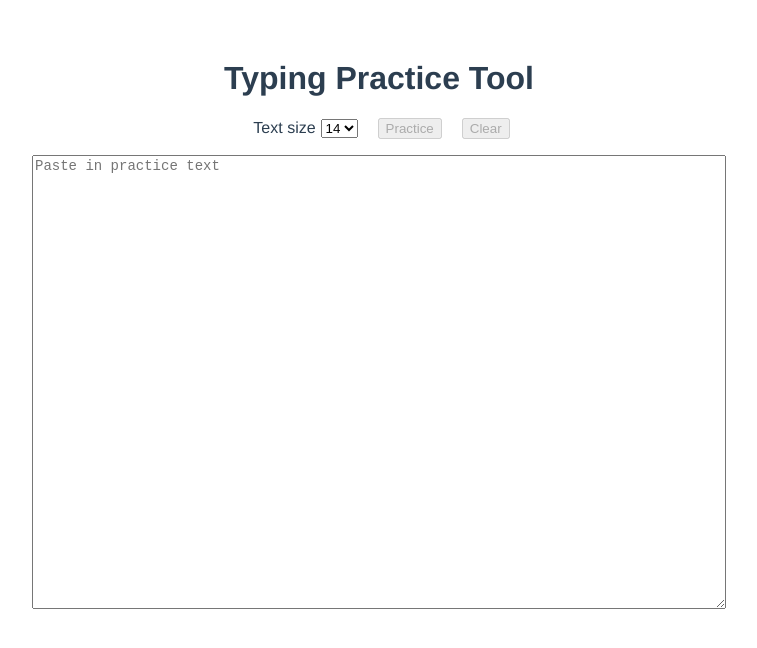
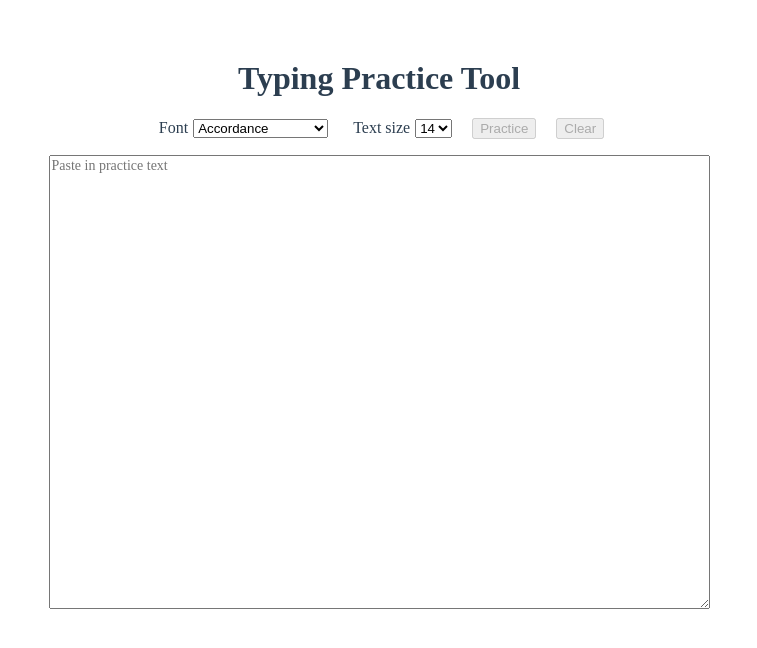
Before and after one commit to 47rooks/typing-tutor, a Vue app: page / in a window 1280 px wide. Shown: the top 648 px of the page, without its empty margins (261-1018 px from the left). Built offline with nearby package versions, Linux system fonts and the light colour scheme.

Commit message:
add font-picker component

```diff
--- a/src/App.vue
+++ b/src/App.vue
@@ -17,6 +17,7 @@ import { Component, Vue } from 'vue-property-decorator';
 import TypingPractice from '@/components/TypingPractice.vue';
 
 @Component({
+  name: 'App',
   components: {
     TypingPractice,
   },
@@ -25,8 +26,12 @@ export default class App extends Vue {}
 </script>
 
 <style>
+#app,
+textarea,
+input {
+  font-family: Accordance, Cardo, 'Times New Roman', Helvetica, Arial, sans-serif;
+}
 #app {
-  font-family: Avenir, Helvetica, Arial, sans-serif;
   -webkit-font-smoothing: antialiased;
   -moz-osx-font-smoothing: grayscale;
   text-align: center;
--- /dev/null
+++ b/src/components/FontPicker.vue
@@ -0,0 +1,166 @@
+<template>
+  <div>
+    <span>Font</span>
+    <select @change="handleSelection">
+      <option
+        v-for="font in fontList"
+        v-bind:key="font"
+        v-bind:value="font"
+        :selected="font === initiallySelectedFont ? true : false"
+        >{{ font }}</option
+      >
+    </select>
+  </div>
+</template>
+<script lang="ts">
+import {
+  Component, Vue, Prop,
+} from 'vue-property-decorator';
+
+@Component
+export default class FontPicker extends Vue {
+  private DEFAULT_FONTS = ['sans-serif'];
+
+  DEFAULT_FONT = 'sans-serif';
+
+  @Prop() fonts!: string[];
+
+  installedFonts: string[] = [];
+
+  initiallySelectedFont!: string;
+
+  /**
+   * Get the list of fonts for the SELECT element.
+   */
+  get fontList(): string[] {
+    // FIXME Testing for installed fonts commented out for now. See notes for
+    //   getInstalledFonts().
+    // this.installedFonts = this.getInstalledFonts();
+    if (this.fonts === undefined) {
+      this.installedFonts = this.DEFAULT_FONTS;
+    } else {
+      this.installedFonts = this.fonts;
+    }
+    this.installedFonts.sort();
+    [this.initiallySelectedFont] = this.installedFonts;
+    return this.installedFonts;
+  }
+
+  /**
+   * Check that the fonts are present on this machine.
+   * Checking whether a font is installed on a machine is in fact not possible from a
+   * browser. The implementation below is a modification of a common but flawed approach
+   * to determining whether a font is installed. It iterates over the list of fonts
+   * supplied and renders a span of text and measures how wide it is. This is then compared
+   * to some standard font which is assumed to be present on most machines and assumed to
+   * be the fallback font. If it renders to a different length then the font must be installed.
+   *
+   * The weaknesses in this approach are several and it will have both false positives and
+   * false negatives. Weaknesses include:
+   *
+   *   1. reference font is not installed, so fallback is used
+   *   2. font being tested just happens to render the test string to the same number of
+   *      pixels
+   *   3. font fallback is to a different font for different classes of fonts, serif, sans-serif
+   *      or monospace
+   *   4. font fallback is not to the reference font, but reference font is present. If the
+   *      fallback font and reference font render to different widths many fonts may be
+   *      accepted as though installed
+   *   5. test string is either too short or insufficiently complex to result in a pixel or
+   *      more difference in width
+   *
+   * Given these weaknesses this routine is not used though it is retained for future reference
+   * in case it should be useful. In any case it provides a single point of testing a font
+   * if another method is found.
+   *
+   * Note that this code below uses multiple test strings, aimed to test variations in width
+   * of characters. It also experiements with multiple reference fonts but that buys one
+   * nothing really as one still does not know if any are installed.
+   *
+   * @returns the list of fonts installed, and if none then the default list
+   */
+  private getInstalledFonts(): string[] {
+    if (this.fonts === undefined) {
+      return this.DEFAULT_FONTS;
+    }
+    const rv: string[] = [];
+    // Create a test span in the document
+    const testTexts: string[] = ['ABCDEFGHIJKLMNOPQRSTUVWXYZ', 'abcdefghijklmonpqrstuvwxyz',
+      'IIIIIIIIIII', '..............'];
+    const spanElt = document.createElement('span');
+    spanElt.textContent = 'MWImwiNSns';
+    // eslint-disable-next-line @typescript-eslint/no-unused-vars
+    const tpDiv = document.getElementById('typing-practice') as Node;
+    document.body.appendChild(spanElt);
+    // Get reference widths
+    const styleBase = 'display: inline-block; visibility: visible; font-family: sans-serif';
+    // eslint-disable-next-line @typescript-eslint/no-unused-vars
+    const testFonts = ['sans-serif', 'monospace', 'serif'];
+    const refWidths: number[] = [];
+    const refHeights: number[] = [];
+    spanElt.setAttribute(
+      'style',
+      styleBase,
+    );
+    testTexts.forEach((f) => {
+      // spanElt.setAttribute(
+      //   'style',
+      //   `${styleBase}${f}`,
+      // );
+      spanElt.textContent = f;
+      refWidths.push(spanElt.offsetWidth);
+      refHeights.push(spanElt.offsetHeight);
+      console.log(`Computed style=${window.getComputedStyle(spanElt, null).getPropertyValue('font-family')}`);
+    });
+    console.log(`widths = ${refWidths}`);
+    console.log(`heights = ${refHeights}`);
+
+    // eslint-disable-next-line arrow-parens
+    this.fonts.forEach(fontBeingTested => {
+      // Get length of font being tested
+      spanElt.setAttribute(
+        'style',
+        `display: inline-block; visibility: visible; font-family: ${fontBeingTested}`,
+      );
+      console.log(`Computed style=${window.getComputedStyle(spanElt, null).getPropertyValue('font-family')}`);
+
+      const testWidths: number[] = [];
+      const testHeights: number[] = [];
+      testTexts.forEach((t) => {
+        spanElt.textContent = t;
+        testWidths.push(spanElt.offsetWidth);
+        testHeights.push(spanElt.offsetHeight);
+      });
+      // const testWidth = spanElt.offsetWidth;
+      console.log(`font: ${fontBeingTested} testWidths = ${testWidths}`);
+      console.log(`font: ${fontBeingTested} testHeights = ${testHeights}`);
+      // if (!refWidths.every(() => w === testWidth)) {
+      for (let i = 1; i < 4; i += 1) {
+        if (refWidths[i] !== testWidths[i]) {
+          rv.push(fontBeingTested);
+          break;
+        }
+      }
+      // if (refWidths !== testWidths) {
+      //   rv.push(fontBeingTested);
+      // }
+    });
+    spanElt.remove();
+    return rv;
+  }
+
+  /**
+   * Forward the selection on to any @selected listener.
+   */
+  handleSelection(event: Event): void {
+    const font = (event.target as HTMLSelectElement).value;
+    this.$emit('selected', font);
+  }
+}
+</script>
+<style scoped>
+div > span {
+  display: inline-block;
+  margin: 0 5px;
+}
+</style>
--- a/src/components/TypingPractice.ts
+++ b/src/components/TypingPractice.ts
@@ -1,4 +1,5 @@
 import { Component, Vue } from 'vue-property-decorator';
+import FontPicker from './FontPicker.vue';
 
 /*
  * BUGS
@@ -12,7 +13,11 @@ import { Component, Vue } from 'vue-property-decorator';
  * Not clear in exampleLine anymore that you have a  blank line.
  *     Poss. fixes Tweak color ? Insert BLANK LINE, HIT RETURN text ?
  */
-@Component
+@Component({
+  components: {
+    'font-picker': FontPicker,
+  },
+})
 export default class TypingPractice extends Vue {
   // ----------- Private-use member variables
   private lineComplete = false;
@@ -68,18 +73,34 @@ export default class TypingPractice extends Vue {
 
   private practiceLineText = '';
 
+  // font-picker support
+  FONT_LIST = [
+    'Accordance',
+    'Cardo',
+    'Times New Roman',
+    'Helvetica',
+    'Arial',
+    'sans-serif',
+  ];
+
+  PREFERRED_FONT = 'Cardo'
+
+  // The selected font in which to render text
+  private chosenFont = this.PREFERRED_FONT;
+
   get textareaStyle() {
-    return `resize: horizontal; font-size: ${this.curTextsize}px`;
+    return `resize: horizontal; font-family: ${this.chosenFont}; font-size: ${this.curTextsize}px`;
   }
 
   // 'background-color': 'rgb(197, 226, 213)',
 
-  get typingPaneStyle() {
+  get typingPaneStyle(): object {
     if (this.typingPaneVisible) {
       return {
         'background-color': 'red',
         display: 'inline',
         visibility: 'visible',
+        'font-family': `${this.chosenFont}`,
       };
     }
     return {
@@ -88,11 +109,18 @@ export default class TypingPractice extends Vue {
     };
   }
 
-  get referencePaneStyle() {
+  get referencePaneStyle(): string {
     if (this.referencePaneVisble) {
       return 'display: inline; visibility: visible';
     }
     return 'display: none; visibility: hidden';
+  }
+
+  get typedTextStyle(): object {
+    return {
+      'text-align': 'justify',
+      'font-family': `${this.chosenFont}`,
+    };
   }
 
   get practiceDisabled() {
@@ -101,6 +129,14 @@ export default class TypingPractice extends Vue {
 
   get clearDisabled() {
     return this.reftext === '';
+  }
+
+  /**
+   * Handle the font selected by the user
+   * @param chosenFont the font name the user chose
+   */
+  fontHandler(chosenFont: string) {
+    this.chosenFont = chosenFont;
   }
 
   practiceHdlr(): void {
--- a/src/components/TypingPractice.vue
+++ b/src/components/TypingPractice.vue
@@ -2,6 +2,10 @@
   <div class="typing-practice">
     <div id="controls">
       <ul>
+        <li>
+          <font-picker @selected="fontHandler"
+          :fonts="FONT_LIST"></font-picker>
+        </li>
         <li>
           <span>Text size</span>
           <select v-model="curTextsize">
@@ -42,7 +46,7 @@
     <div id="typing-pane" v-bind:style="typingPaneStyle">
       <div id="typing-pane-color-layer">
         <div id="typed-text-pane">
-          <p id="typed-text"><span v-html="typedPracticeText"></span></p>
+          <p id="typed-text" :style="typedTextStyle"><span v-html="typedPracticeText"></span></p>
         </div>
         <p id="ref-line"><span v-html="textExampleLine"></span></p>
         <input
@@ -53,7 +57,9 @@
           @keydown="enterHdlr"
         />
         <div id="yet-to-be-typed-text-pane">
-          <p id="yet-to-be-typed-text"><span v-html="yetToBeTypedPracticeText"></span></p>
+          <p id="yet-to-be-typed-text" :style="typedTextStyle">
+            <span v-html="yetToBeTypedPracticeText"></span>
+          </p>
         </div>
       </div>
     </div>
```
Also changed, not shown: 1 other file (tests, documents, lock files or other folders).
